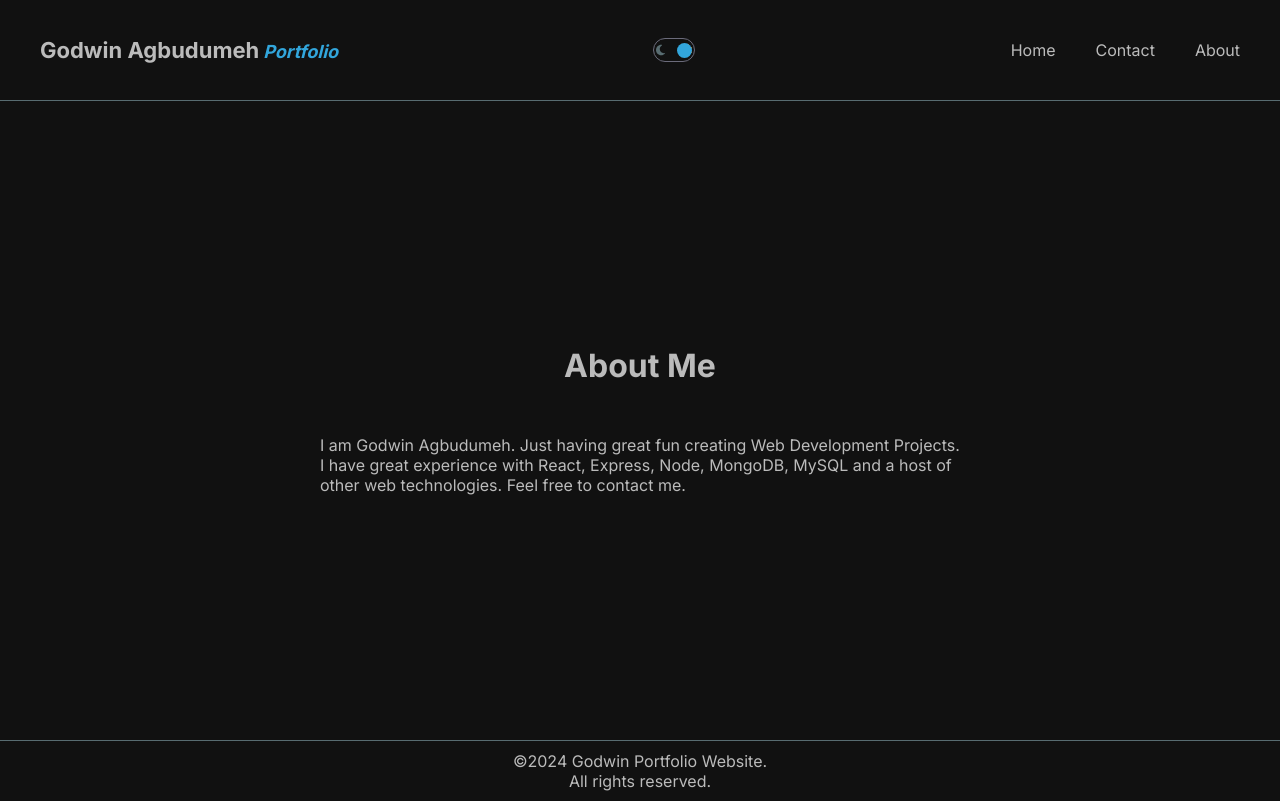
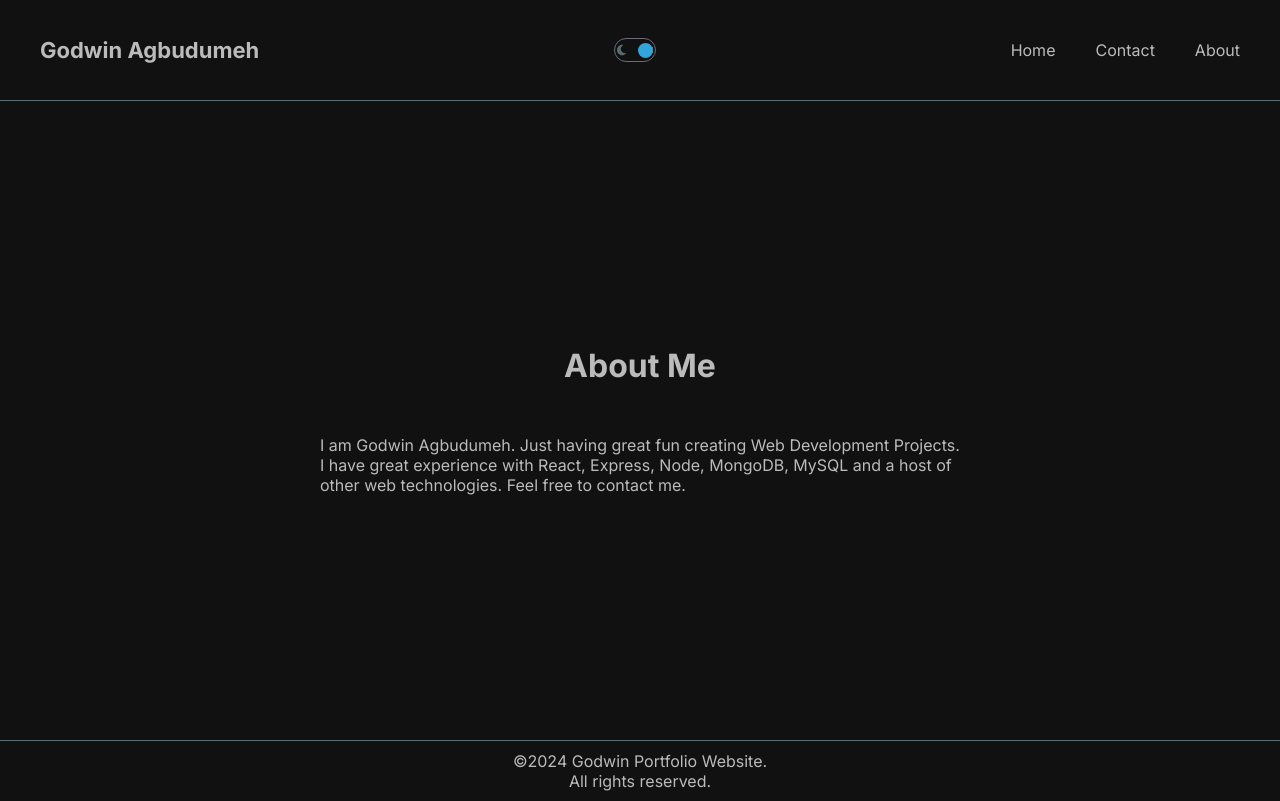
Before and after one commit to Godwin-Agbudumeh/Portfolio-website-using-Next.js, a Next.js app: page /about in a window 1280 px wide. Built offline with nearby package versions, Linux system fonts and the light colour scheme.

Commit message:
modified navbar

```diff
--- a/src/components/navbar/Navbar.jsx
+++ b/src/components/navbar/Navbar.jsx
@@ -18,7 +18,10 @@ export default function Navbar() {
   return (
     <div className={styles.container}>
       <div className={styles.leftNavbar}>
-        <Link href="/"><span className={styles.siteTitle}>Godwin Agbudumeh</span><span className={styles.siteTitleTwo}>Portfolio</span></Link>
+        <Link href="/">
+          <span className={styles.siteTitle}>Godwin Agbudumeh</span>
+          {/* <span className={styles.siteTitleTwo}>Portfolio</span> */}
+        </Link>
       </div>
       <DarkModeToggle />
       <div className={styles.rightNavbar}>
```
